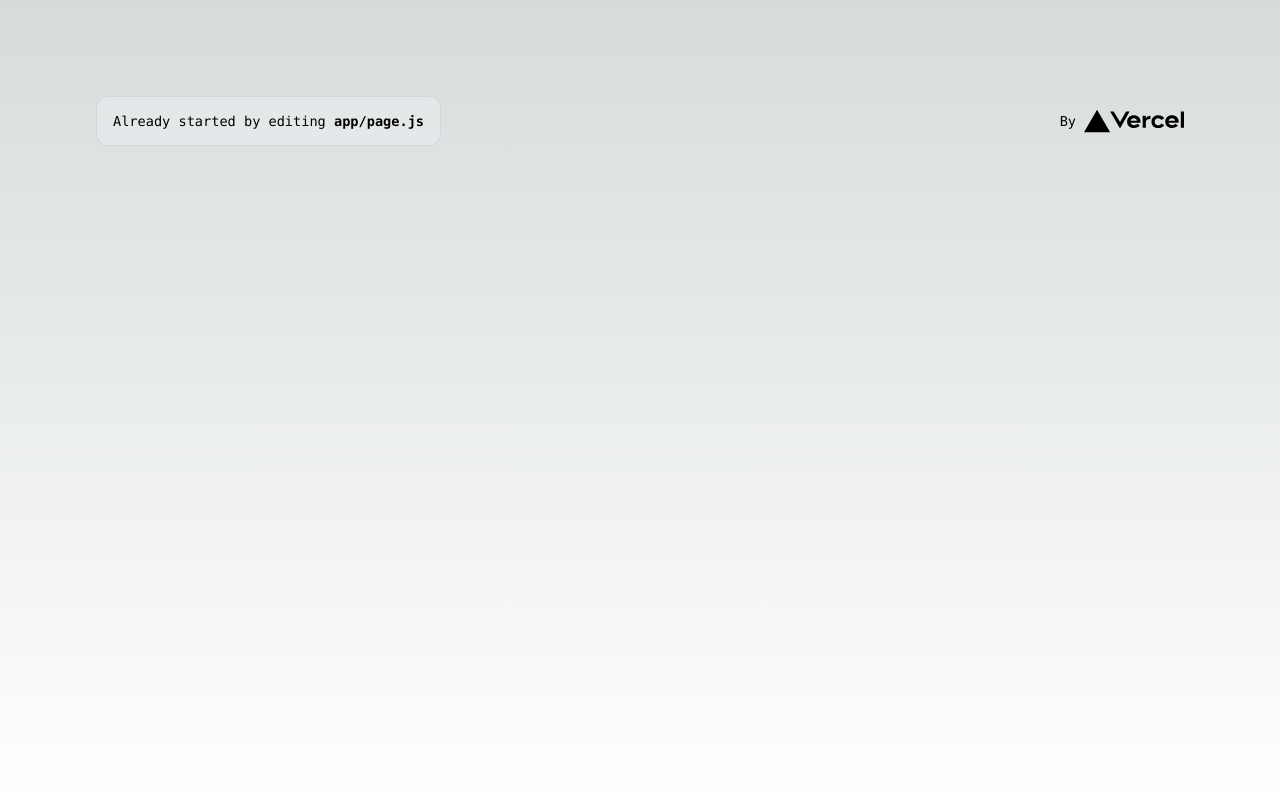
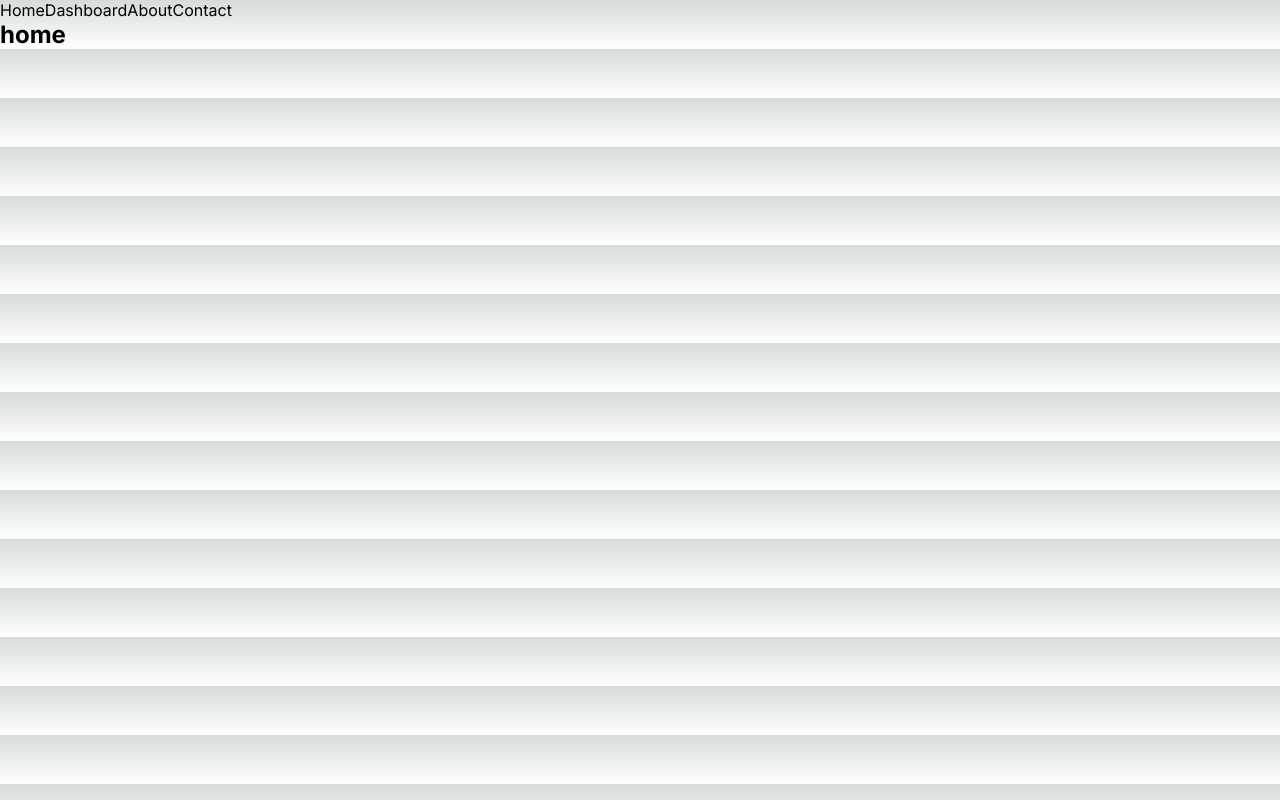
Before and after one commit to tajammul1996/ecom-simple-ui, a Next.js app: page / in a window 1280 px wide. Built offline with nearby package versions, Linux system fonts and the light colour scheme.

Commit message:
feat: added basic pages

```diff
--- a/app/layout.js
+++ b/app/layout.js
@@ -1,17 +1,21 @@
-import './globals.css'
-import { Inter } from 'next/font/google'
+import Header from "@/components/Header/Header";
+import "./globals.css";
+import { Inter } from "next/font/google";
 
-const inter = Inter({ subsets: ['latin'] })
+const inter = Inter({ subsets: ["latin"] });
 
 export const metadata = {
-  title: 'Create Next App',
-  description: 'Generated by create next app',
-}
+  title: "Create Next App",
+  description: "Generated by create next app",
+};
 
 export default function RootLayout({ children }) {
   return (
     <html lang="en">
-      <body className={inter.className}>{children}</body>
+      <body className={inter.className}>
+        <Header />
+        {children}
+      </body>
     </html>
-  )
+  );
 }
--- a/app/page.js
+++ b/app/page.js
@@ -1,36 +1,10 @@
 import Image from 'next/image'
 import styles from './page.module.css'
 
+import Header from "../components/Header/Header"
+
 export default function Home() {
   return (
-    <main className={styles.main}>
-      <div className={styles.description}>
-        <p>
-          Already started by editing&nbsp;
-          <code className={styles.code}>app/page.js</code>
-        </p>
-        <div>
-          <a
-            href="https://vercel.com?utm_source=create-next-app&utm_medium=appdir-template&utm_campaign=create-next-app"
-            target="_blank"
-            rel="noopener noreferrer"
-          >
-            By{' '}
-            <Image
-              src="/vercel.svg"
-              alt="Vercel Logo"
-              className={styles.vercelLogo}
-              width={100}
-              height={24}
-              priority
-            />
-          </a>
-        </div>
-      </div>
-
-
-
-
-    </main>
+    <h2>home</h2>
   )
 }
--- /dev/null
+++ b/components/Header/Header.js
@@ -0,0 +1,18 @@
+import React from "react";
+import Link from "next/link";
+
+const Header = () => {
+  return (
+    <header>
+      <nav>
+        <Link href="/">Home</Link>
+        <Link href="/dashboard">Dashboard</Link>
+        <Link href="/about">About</Link>
+        <Link href="/contact">Contact</Link>
+      </nav>
+    </header>
+  );
+};
+
+
+export default Header;
```
Also changed, not shown: app/about/page.js (added, +12 -0 lines), app/contact/page.js (added, +12 -0 lines), app/dashboard/page.js (added, +12 -0 lines), components/Header/headerstyles.module.css (added).
